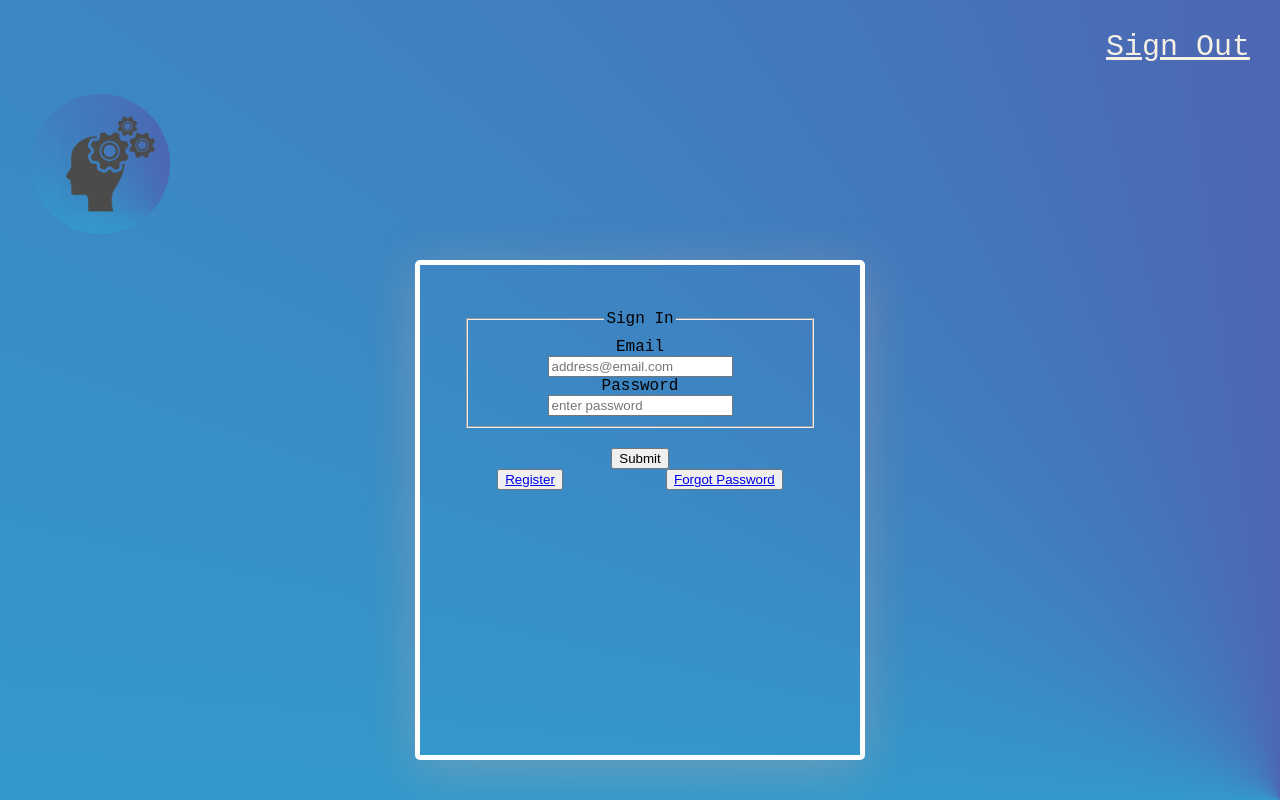
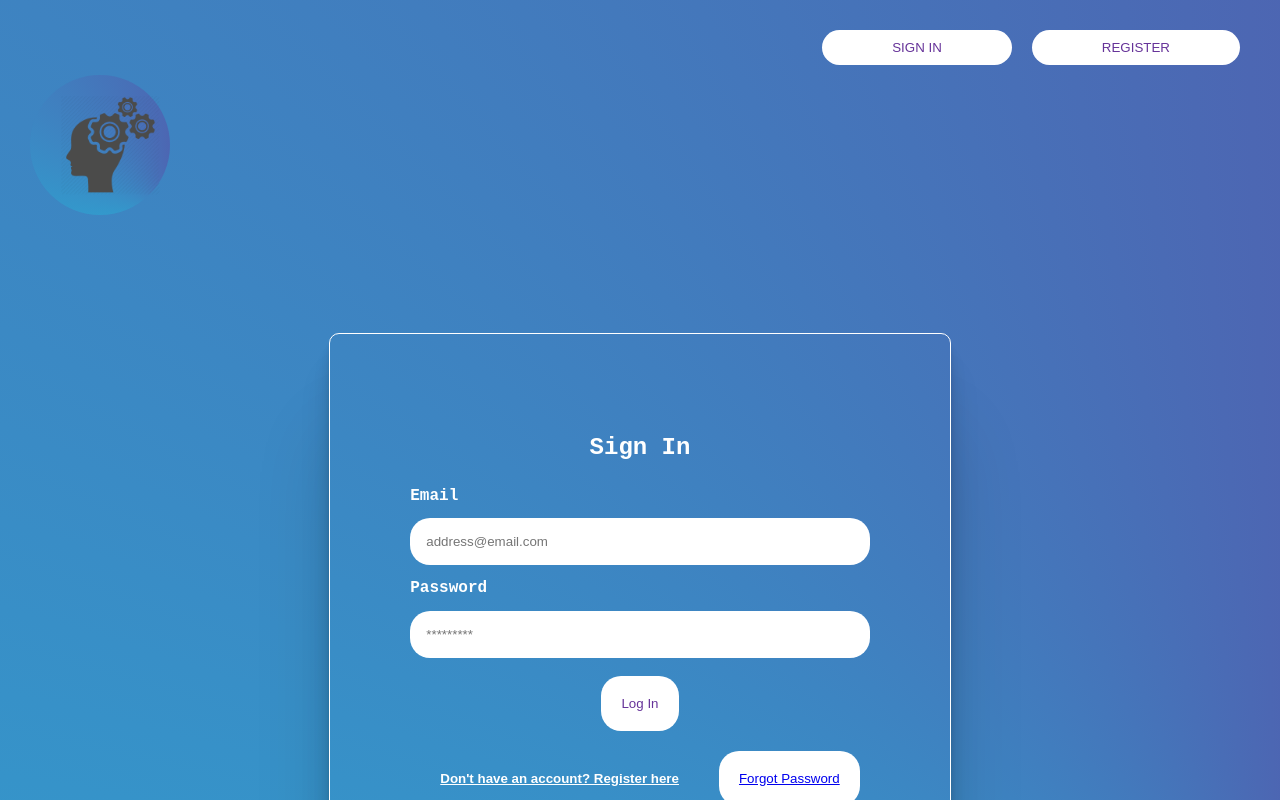
Before and after one commit to Keyukemi/HumanDetector, a React (Create React App) app: page / in a window 1280 px wide. Shown: the top 800 px of the page. Built offline with nearby package versions, Linux system fonts and the light colour scheme.

Commit message:
added signIn and register Routes

```diff
--- a/src/App.js
+++ b/src/App.js
@@ -6,6 +6,7 @@ import ImageLinkForm from './components/image-link-form/imagelinkform';
 import Logo from './components/logo/logo';
 import Navigation from './components/navigation/navigation';
 import Signin from './components/signin/signin';
+import Register from './components/register/register';
 import Rank from './components/rank-file/rank';
 import { Component } from 'react';
 
@@ -21,7 +22,8 @@ class App extends Component {
       input: '',
       imageUrl: '',
       box: {},
-      route: 'Signin'
+      route: 'Signin',
+      isSignedIn: false
     }
   }
 
@@ -30,8 +32,6 @@ class App extends Component {
     const image = document.getElementById('inputedImage');
     const width = Number(image.width);
     const height = Number(image.height);
-    //console.log(width, height);
-    //console.log(getFace);
 
     return {
       bottomRow: height - (getFace.bottom_row * height),
@@ -42,7 +42,6 @@ class App extends Component {
   }
 
   showFaceBox = (box) => {
-    console.log(box);
     this.setState({ box: box })
   }
 
@@ -90,30 +89,42 @@ class App extends Component {
 
     fetch("https://api.clarifai.com/v2/models/" + MODEL_ID + "/versions/" + MODEL_VERSION_ID + "/outputs", requestOptions)
       .then(response => response.json())
-      //.then(result => {console.log(result.outputs[0].data.regions[0].region_info.bounding_box)})
       .then(result => this.showFaceBox(this.calcFaceLoc(result)))
       .catch(error => console.log('error', error));
 
   }
 
-  // onRouteChange = () =>{
-  //   this.setState(route: 'home')
-  // }
+  onRouteChange = (route) => {
+    if (route === 'signout') {
+      this.setState({ isSignedIn: false })
+    }
+    else if (route === 'home'){
+      this.setState({ isSignedIn: true })
+    }
+    this.setState({ route: route });
+  }
 
 
   render() {
+    const {isSignedIn, imageUrl, route, box} = this.state;
     return (
       <div className="App">
         <ParticlesBackground />
-        <Navigation />
+        <Navigation isSignedIn={isSignedIn} onRouteChange={this.onRouteChange} />
         <Logo />
-        {this.state.route === 'Signin'
-          ? <Signin onRouteChange={this.onRouteChange}/>
-          : <div>
+        {route === 'home'
+          ? <div>
+
             <Rank />
             <ImageLinkForm onInputChange={this.onInputChange} onButtonSubmit={this.onButtonSubmit} />
-            <FaceRecognition box={this.state.box} imageUrl={this.state.imageUrl} />
+            <FaceRecognition box={box} imageUrl={imageUrl} />
           </div>
+          : (
+            this.state.route === 'Signin'
+              ? <Signin onRouteChange={this.onRouteChange} />
+              : <Register onRouteChange={this.onRouteChange} />
+          )
+
         }
       </div>
     );
--- a/src/components/logo/logo.css
+++ b/src/components/logo/logo.css
@@ -1,6 +1,6 @@
 
 .logoimg{
-    margin: 0 30px;
+    margin: 0px 0 0 30px;
     background-clip: content-box;
     background: conic-gradient(from 90deg at bottom right, cyan, rebeccapurple);
     width: 140px;
@@ -9,8 +9,6 @@
     border-radius: 100px;
     display: flex;
     align-items: center;
-
-
 }
 
 .logoimg:hover{
--- a/src/components/navigation/Navigation.js
+++ b/src/components/navigation/Navigation.js
@@ -1,11 +1,21 @@
 import "./navigation.css";
 
-const Navigation = () =>{
-    return (
-        <nav className="navbar">
-            <p>Sign Out</p>
-        </nav>
-    )
+const Navigation = ({onRouteChange, isSignedIn}) =>{
+    if (isSignedIn){
+        return (
+            <nav className="navbar">
+                <button onClick={() => onRouteChange('signout')} className="soBtn">SIGN OUT</button>
+            </nav>
+        );
+    }else{
+        return (
+            <nav className="navbar">
+                <button onClick={() => onRouteChange('Signin')} className="soBtn">SIGN IN</button>
+                <button onClick={() => onRouteChange('Register')} className="soBtn">REGISTER</button>
+            </nav>
+        );
+    }
+
 }
 
 export default Navigation;
--- a/src/components/navigation/navigation.css
+++ b/src/components/navigation/navigation.css
@@ -3,7 +3,13 @@
     justify-content: flex-end;
     margin-right: 30px;
     cursor: pointer;
-    text-decoration: underline;
+    text-decoration: none;
     font-size: 30px;
     color: rgb(247, 241, 229);
+    margin-top: 20px;
+
 }
+
+.soBtn{
+    padding: 10px 70px;
+}
--- a/src/components/register/register.css
+++ b/src/components/register/register.css
@@ -0,0 +1,68 @@
+.formBox{
+    text-align: center;
+    display: flex;
+    min-height: 100vh;
+    align-items: center;
+    justify-content: center;
+    color: white;
+
+}
+
+@media screen and (min-width: 600px) {
+    .loginForm{
+        padding: 5rem;
+        border: 1px solid white;
+        border-radius: 10px;
+        margin: 0.5rem;
+        box-shadow:
+        0 2.8px 2.2px rgba(0, 0, 0, 0.034),
+        0 6.7px 5.3px rgba(0, 0, 0, 0.048),
+        0 12.5px 10px rgba(0, 0, 0, 0.06),
+        0 22.3px 17.9px rgba(0, 0, 0, 0.072),
+        0 41.8px 33.4px rgba(0, 0, 0, 0.086),
+        0 100px 80px rgba(0, 0, 0, 0.12)
+    }
+}
+
+
+
+.loginForm, .credentialBox{
+    display: flex;
+    flex-direction: column;
+    font-weight: bold ;
+}
+
+label{
+    text-align: left;
+    padding: 0.35rem 0;
+
+}
+
+input{
+    margin: 0.5rem 0;
+    padding: 1rem;
+    border-radius: 20px;
+    border: none;
+}
+
+button{
+    border: none;
+    background-color: white;
+    padding: 20px;
+    border-radius: 20px;
+    margin: 10px;
+    cursor: pointer;
+    color: rebeccapurple;
+}
+
+
+.linkBtn{
+    text-decoration: underline;
+    background: none;
+    color: white;
+    font-weight: bold;
+}
+
+.fgPass{
+    text-decoration: none;
+}
--- a/src/components/register/register.js
+++ b/src/components/register/register.js
@@ -1,24 +1,24 @@
 import "./register.css";
 
-const Register = () => {
+const Register = ({onRouteChange}) => {
     return (
-        <form action="" className="formBox">
-            <fieldset className="fieldBox">
-                <legend>Sign In</legend>
-                <div className="usernameBox">
-                    <label htmlFor="">Email</label>
-                    <input type="email" className="inputEmail"  placeholder="address@email.com"/>
-                </div>
-                <div className="passwordBox">
-                    <label htmlFor="">Password</label>
-                    <input type="password" placeholder="enter password"/>
-                </div>
-            </fieldset>
+        <div className="formBox">
+        <div action="" className="loginForm">
+            <h2>Register</h2>
+            <div className="credentialBox">
+                <label htmlFor="name" className="label">Full Name</label>
+                <input type="name" placeholder="Your full name"/>
+                <label htmlFor="email" className="label">Email</label>
+                <input  type="email" className="inputEmail"  placeholder="address@email.com"/>
+                <label htmlFor="password" className="label">Password</label>
+                <input type="password" placeholder="*********"/>
+            </div>
             <div className="submitBox">
-                <input type="submit" name="" id="" />
+                <button type="submit" onClick={() => onRouteChange('home')} >Register</button>
             </div>
-        </form>
-
+                <button type="submit" onClick={() => onRouteChange('Signin')} className="linkBtn"> Have an account? Login here</button>
+        </div>
+    </div>
     )
 }
 
--- a/src/components/signin/signin.css
+++ b/src/components/signin/signin.css
@@ -1,46 +1,68 @@
-
-* {
-
-    box-sizing: border-box;
-    /* background-image: linear-gradient(-225deg, #E3FDF5 0%, #FFE6FA 100%);
-    background-image: linear-gradient(to top, #a8edea 0%, #fed6e3 100%);
-    background-attachment: fixed;
-    background-repeat: no-repeat; */
-}
 .formBox{
-    border: 5px solid white;
-    /* display: grid; */
-    /* justify-content: center;
-    align-items: center; */
-    width: 450px;
-    height: auto;
-    min-height: 500px;
-    border-radius: 5px;
-    margin: 2% auto;
-    box-shadow: 0 9px 50px hsla(20, 67%, 75%, 0.31);
-    padding: 2%;
+    text-align: center;
+    display: flex;
+    min-height: 100vh;
+    align-items: center;
+    justify-content: center;
+    color: white;
+    margin-top: 0;
 
 }
 
-.usernameBox, .passwordBox{
-    display: grid;
-    justify-content: space-around;
-    text-align: center;
+@media screen and (min-width: 600px) {
+    .loginForm{
+        padding: 5rem;
+        border: 1px solid white;
+        border-radius: 10px;
+        margin: 0.5rem;
+        box-shadow:
+        0 2.8px 2.2px rgba(0, 0, 0, 0.034),
+        0 6.7px 5.3px rgba(0, 0, 0, 0.048),
+        0 12.5px 10px rgba(0, 0, 0, 0.06),
+        0 22.3px 17.9px rgba(0, 0, 0, 0.072),
+        0 41.8px 33.4px rgba(0, 0, 0, 0.086),
+        0 100px 80px rgba(0, 0, 0, 0.12)
+    }
+}
+
+
+.credentialBox{
+    display: flex;
+    flex-direction: column;
+    font-weight: bold ;
+}
+
+label{
+    text-align: left;
+    padding: 0.35rem 0;
 
 }
 
-.fieldBox{
-
-    padding: 10px ;
-    margin: 20px;
+input{
+    margin: 0.5rem 0;
+    padding: 1rem;
+    border-radius: 20px;
+    border: none;
 }
 
-.inputEmail{
-
+button{
+    border: none;
+    background-color: white;
+    padding: 20px;
+    border-radius: 20px;
+    margin: 10px;
+    cursor: pointer;
+    color: rebeccapurple;
 }
 
-.regBox{
-    display: flex;
-    justify-content: space-around;
-    align-items: flex-end;
+
+.linkBtn{
+    text-decoration: underline;
+    background: none;
+    color: white;
+    font-weight: bold;
 }
+
+.fgPass{
+    text-decoration: none;
+}
--- a/src/components/signin/signin.js
+++ b/src/components/signin/signin.js
@@ -1,28 +1,29 @@
+//import React, {useState} from "react";
 import "./signin.css";
 
-const Signin = () => {
+const Signin = ({onRouteChange}) => {
+    // const [email, setEmail] = useState('');
+    // const [password, setPassword] = useState('');
+
     return (
-        <form action="" className="formBox">
-            <fieldset className="fieldBox">
-                <legend>Sign In</legend>
-                <div className="usernameBox">
-                    <label htmlFor="">Email</label>
-                    <input type="email" className="inputEmail"  placeholder="address@email.com"/>
+        <div className="formBox">
+            <div action="" className="loginForm">
+                <h2>Sign In</h2>
+                <div className="credentialBox">
+                    <label htmlFor="email" className="label">Email</label>
+                    <input  type="email" className="inputEmail"  placeholder="address@email.com"/>
+                    <label htmlFor="password" className="label">Password</label>
+                    <input type="password" placeholder="*********"/>
                 </div>
-                <div className="passwordBox">
-                    <label htmlFor="">Password</label>
-                    <input type="password" placeholder="enter password"/>
+                <div className="submitBox">
+                    <button onClick={() => onRouteChange('home')} type="submit" >Log In</button>
                 </div>
-            </fieldset>
-            <div className="submitBox">
-                <input type="submit" name="" id="" />
+                <div className="regBox">
+                    <button type="submit" onClick={() => onRouteChange('Register')} className="linkBtn">Don't have an account? Register here</button>
+                    <button type="submit" className="fgPass"><a href="https://github.com/Keyukemi">Forgot Password</a></button>
+                </div>
             </div>
-            <div className="regBox">
-                <button> <a href="https://github.com/Keyukemi">Register</a> </button>
-                <button><a href="https://github.com/Keyukemi">Forgot Password</a></button>
-            </div>
-        </form>
-
+        </div>
     )
 }
 
```
